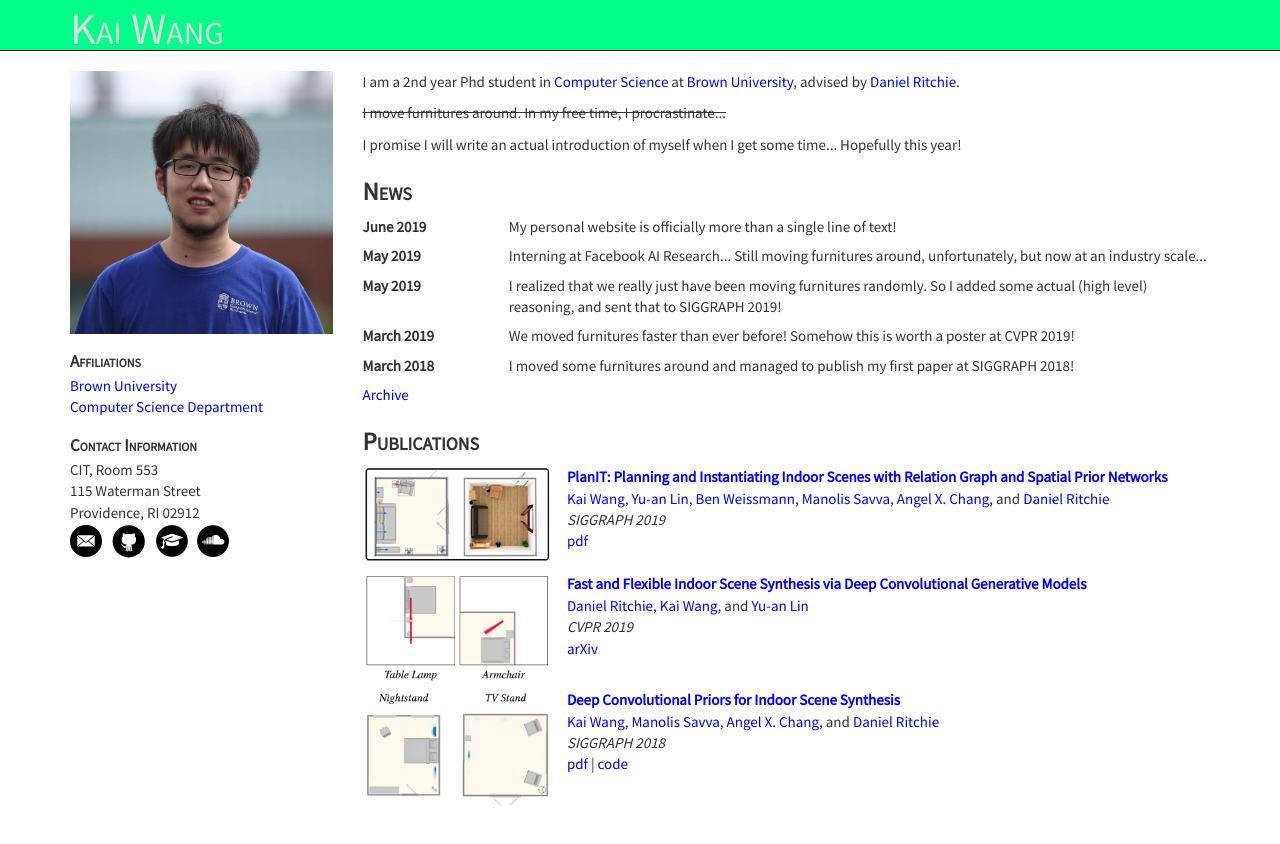
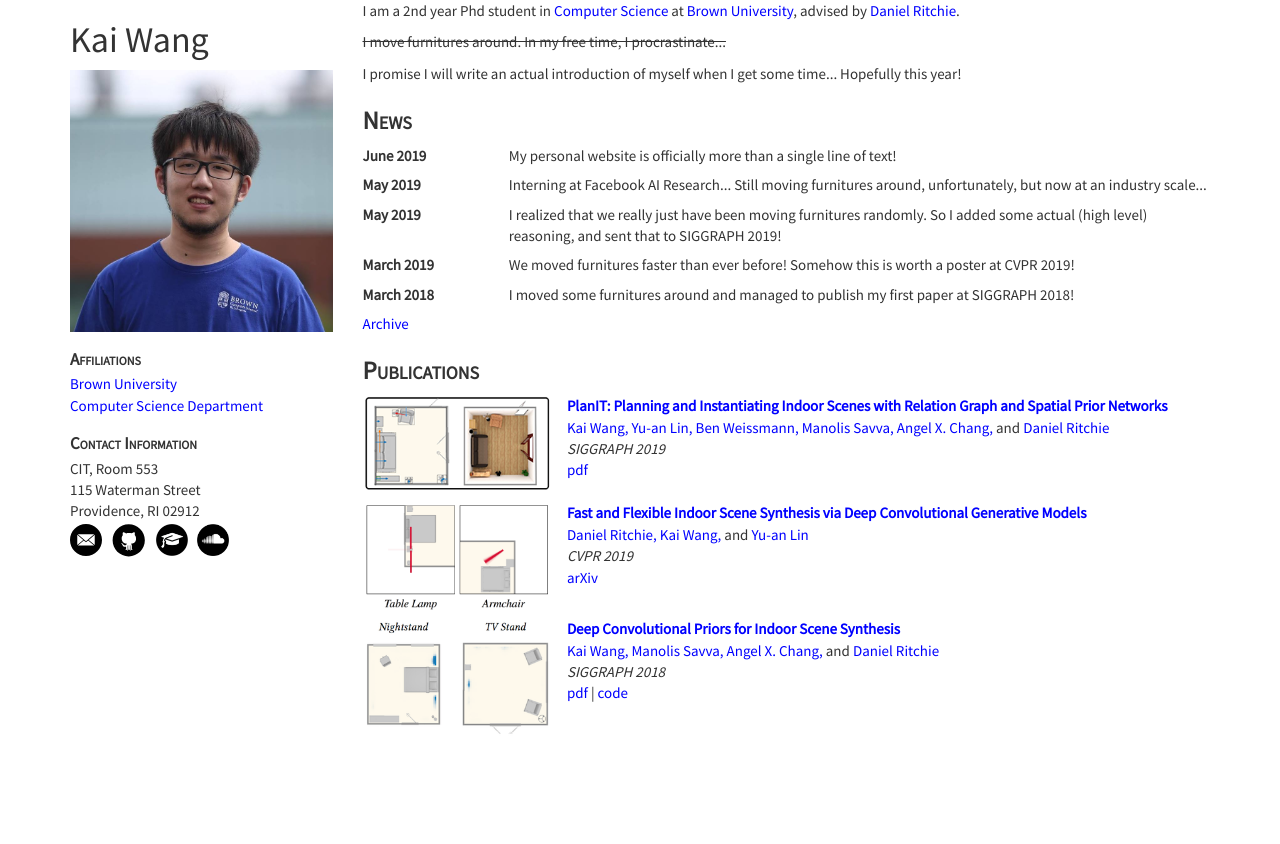
Before and after one commit to kwang-ether/kwang-ether.github.io, a Jekyll site: the page built from index.html, in a window 1280 px wide. Shown: the top 844 px of the page. Built offline with Jekyll 4.4.1, drawn with Linux system fonts in a browser that asks for light colours.

Commit message:
lv mao zi is not good

```diff
--- a/_includes/sidebar.html
+++ b/_includes/sidebar.html
@@ -1,3 +1,5 @@
+<div><h1>Kai Wang</h1></div>
+
 <div class='sidebaritem' id='headshot'>
 	<img class='img img-responsive' src='/img/me.jpg' width='350'/>
 </div>
--- a/_layouts/default.html
+++ b/_layouts/default.html
@@ -4,14 +4,6 @@
 	{% include head.html %}
 
 	<body>
-
-		<div id="mainnav" class="navbar navbar-inverse navbar-static-top" role="navigation">
-	        <div class="container">
-				<div class="navbar-brand">
-					<a href="/">Kai Wang</a>
-				</div>
-	        </div>
-	    </div>
 
 	    <div class='container' id='content'>
 
```
